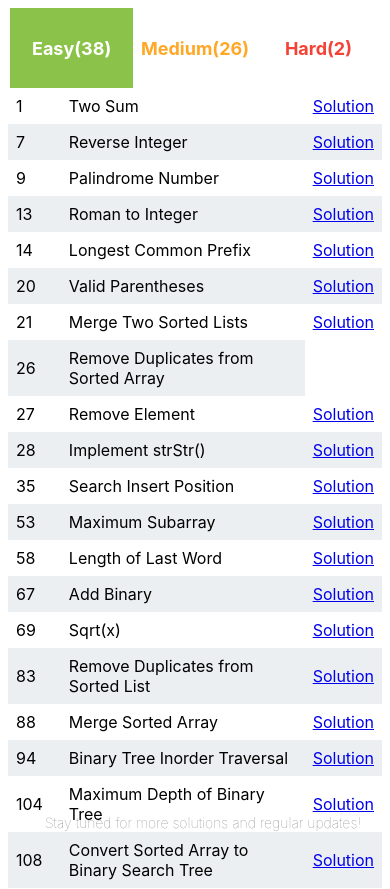
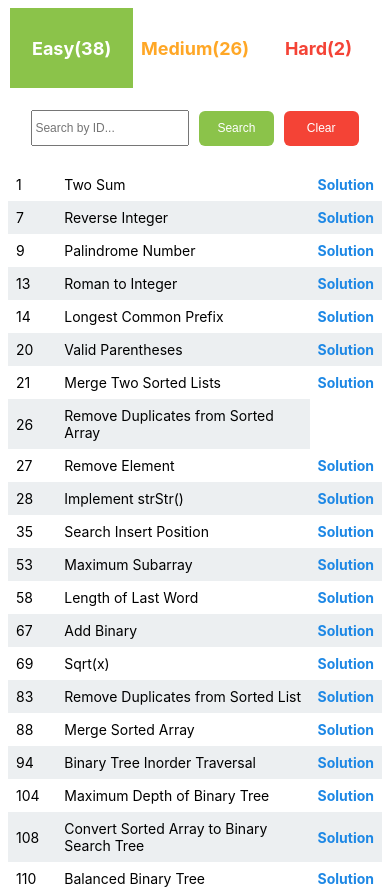
Before and after one commit to sumeetgodse/leetcode-solutions, a React (Create React App) app: page / in a window 390 px wide. Shown: the top 889 px of the page. Built offline with nearby package versions, Linux system fonts and the light colour scheme.

Commit message:
Add files via upload

```diff
--- a/src/App.js
+++ b/src/App.js
@@ -1,5 +1,4 @@
 import React from "react"
-import Footer from "./components/Footer";
 import Navbar from "./components/Navbar"
 import Problems from "./components/Problems";
 
@@ -9,7 +8,6 @@ function App() {
     <>
       <Navbar />
       <Problems />
-      <Footer />
     </>
   );
 }
--- /dev/null
+++ b/src/components/NotFound.js
@@ -0,0 +1,12 @@
+import React from 'react'
+import sad from "./sad.png"
+import "../styles/notfound.css"
+
+export default function NotFound() {
+    return (
+        <div className="notfound-container">
+            <img className="image" src={sad}/>
+            <h1>Not Found!</h1>
+        </div>
+    )
+}
--- a/src/components/ProblemStatements.js
+++ b/src/components/ProblemStatements.js
@@ -1,20 +1,51 @@
-import React from 'react'
+import React, { useState } from 'react'
 import "../styles/problems.css"
+import "../styles/search.css"
+import NotFound from './NotFound'
 
 export default function ProblemStatements({ problems }) {
+
+    const [inputId,setInputId]=useState("")
+    const [newproblems,setNewProblems]=useState(problems)
+
+    const clear=()=>{
+        setInputId("")
+        setNewProblems(problems)
+        document.getElementById('InputID').value=""
+    }
+
+    const search=()=>{
+        const searchedProblem=problems.filter((item)=>(item.id===Number(inputId)))
+        setNewProblems(searchedProblem)
+    }
+
     return (
+        <>
+            <div className="search-container">
+                <input type="text" id="InputID" onChange={(e) => setInputId(e.target.value)} placeholder="Search by ID..." className="input-id" />
+                <button className="search" onClick={search}>Search</button>
+                <button className="clear" onClick={clear}>Clear</button>
+            </div>
             <table id="problems">
                 <tbody>
-                {problems.map((data, key) => {
+                    {
+                        newproblems!=""?
+                        newproblems.map((data, key) => {
                             return (
+
                                 <tr key={data.id}>
                                     <td>{data.id}</td>
                                     <td>{data.title}</td>
-                            {data.solution_src ? <td><a href={data.solution_src} target="_blank" rel="noreferrer">Solution</a></td> : null}
+                                    {data.solution_src ? <td style={{ fontWeight: "bolder" }}><a href={data.solution_src} target="_blank" rel="noreferrer">Solution</a></td> : null}
                                 </tr>
+
                             )
-                })}
+                        })
+                        :
+                        <NotFound />
+                    }
                 </tbody>
             </table>
+        </>
     )
 }
--- a/src/components/Problems.js
+++ b/src/components/Problems.js
@@ -4,7 +4,7 @@ import { mediumProblems } from "./MediumProblems"
 import { easyProblems } from "./EasyProblems"
 import { hardProblems } from "./HardProblems"
 import ProblemStatements from './ProblemStatements'
-
+import "../styles/search.css"
 
 export default function Problems() {
 
--- a/src/styles/navbar.css
+++ b/src/styles/navbar.css
@@ -7,6 +7,7 @@
     font-weight: bolder;
     display: flex;
     justify-content: center;
+    transition-duration: 0.5s;
 }
 
 .navbar-block {
--- /dev/null
+++ b/src/styles/notfound.css
@@ -0,0 +1,20 @@
+.image{
+    height: 200px;
+    width: 200px;
+}
+
+.notfound-container{
+    margin-top: 50px;
+    display: flex;
+    justify-content: center;
+    flex-direction: column;
+    align-items: center;
+}
+
+
+@media only screen and (max-width: 900px) {
+    .image{
+        height: 150px;
+        width: 150px;
+    }
+}
--- a/src/styles/problems.css
+++ b/src/styles/problems.css
@@ -4,6 +4,7 @@
     width: 78.5%;
     margin: 0 auto;
     margin-bottom: 50px;
+    transition-duration: 0.5s;
 }
 
 #problems td {
@@ -18,8 +19,21 @@
     background-color: #cfd8dc;
 }
 
+a {
+    color: #1e88e5;
+    text-decoration: none;
+    transition-duration: 0.5s;
+}
+
+a:hover {
+    color:#0d47a1;
+    text-decoration:none;
+    cursor:pointer;
+}
+
 @media only screen and (max-width: 900px) {
     #problems {
         width: 100%;
+        font-size: 14px;
     }
 }
--- /dev/null
+++ b/src/styles/search.css
@@ -0,0 +1,86 @@
+.search-container{
+    font-family: 'Inter',sans-serif;
+    width: 80%;
+    margin: 0 auto;
+    display: flex;
+    justify-content: center;
+    align-items: center;
+    height: 100px;
+}
+
+input[type=number]::-webkit-inner-spin-button,
+input[type=number]::-webkit-outer-spin-button {
+    -webkit-appearance: none;
+    -moz-appearance: none;
+    appearance: none;
+    margin: 0;
+}
+
+.input-id{
+    height: 35px;
+    width: 30%;
+    font-size: 16px;
+}
+
+.search{
+    background-color: #8bc34a;
+    margin-left: 10px;
+    border: none;
+    color: white;
+    height: 40px;
+    width: 10%;
+    font-size: 16px;
+    border-radius: 6px;
+    transition-duration: 0.5s;
+}
+
+.search:hover{
+    cursor: pointer;
+    background-color: #689f38;
+}
+
+.clear{
+    background-color: #f44336;
+    margin-left: 10px;
+    border: none;
+    color: white;
+    height: 40px;
+    width: 10%;
+    font-size: 16px;
+    border-radius: 6px;
+    transition-duration: 0.5s;
+}
+
+.clear:hover{
+    cursor: pointer;
+    background-color: #d32f2f;
+}
+
+@media only screen and (max-width: 900px) {
+    .search-container{
+        width: 100%;
+        margin: 0 auto;
+        display: flex;
+        justify-content: center;
+        align-items: center;
+        height: 80px;
+    }
+
+    .input-id{
+        height: 30px;
+        width: 40%;
+        font-size: 12px;
+    }
+
+    .search{
+        height: 35px;
+        width: 20%;
+        font-size: 12px;
+    }
+
+    .clear{
+        height: 35px;
+        width: 20%;
+        font-size: 12px;
+    }
+}
```
Also changed, not shown: src/components/sad.png (added). Lines whose indentation alone changed are shown as unchanged.
